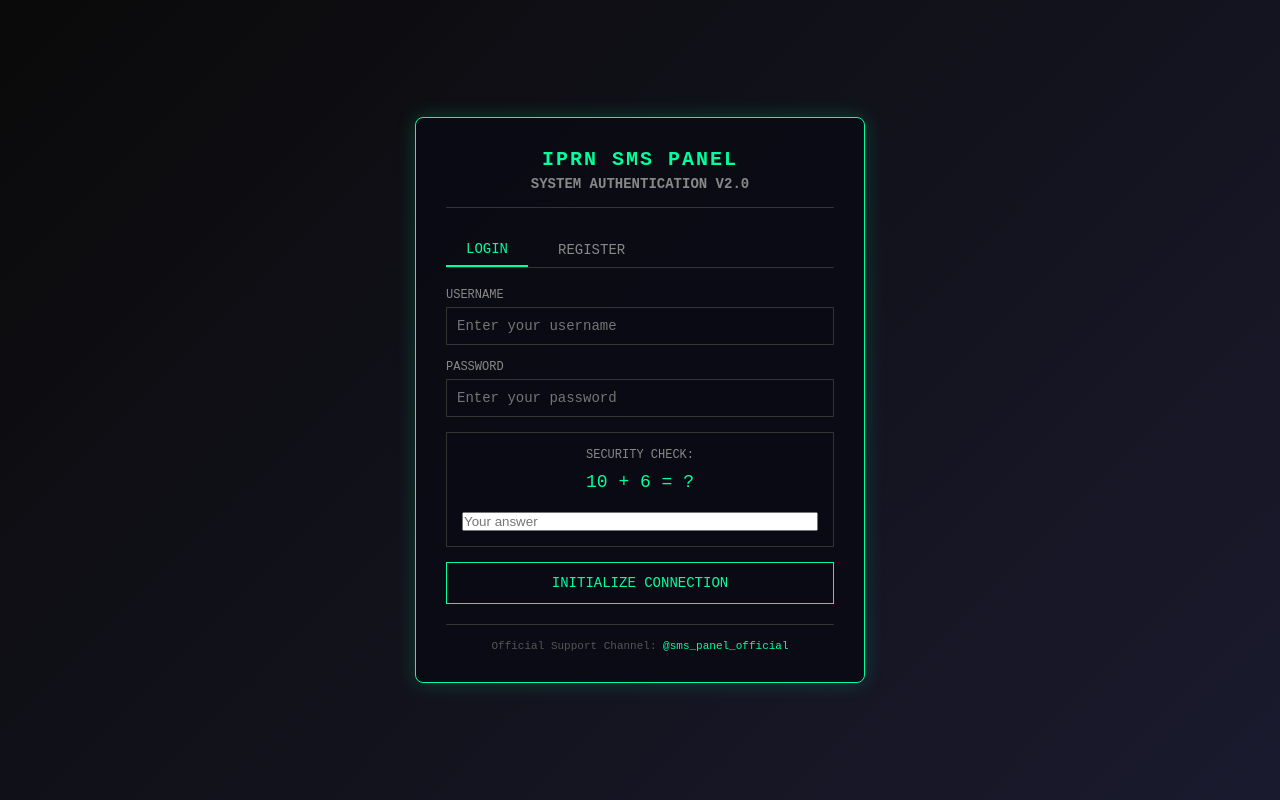
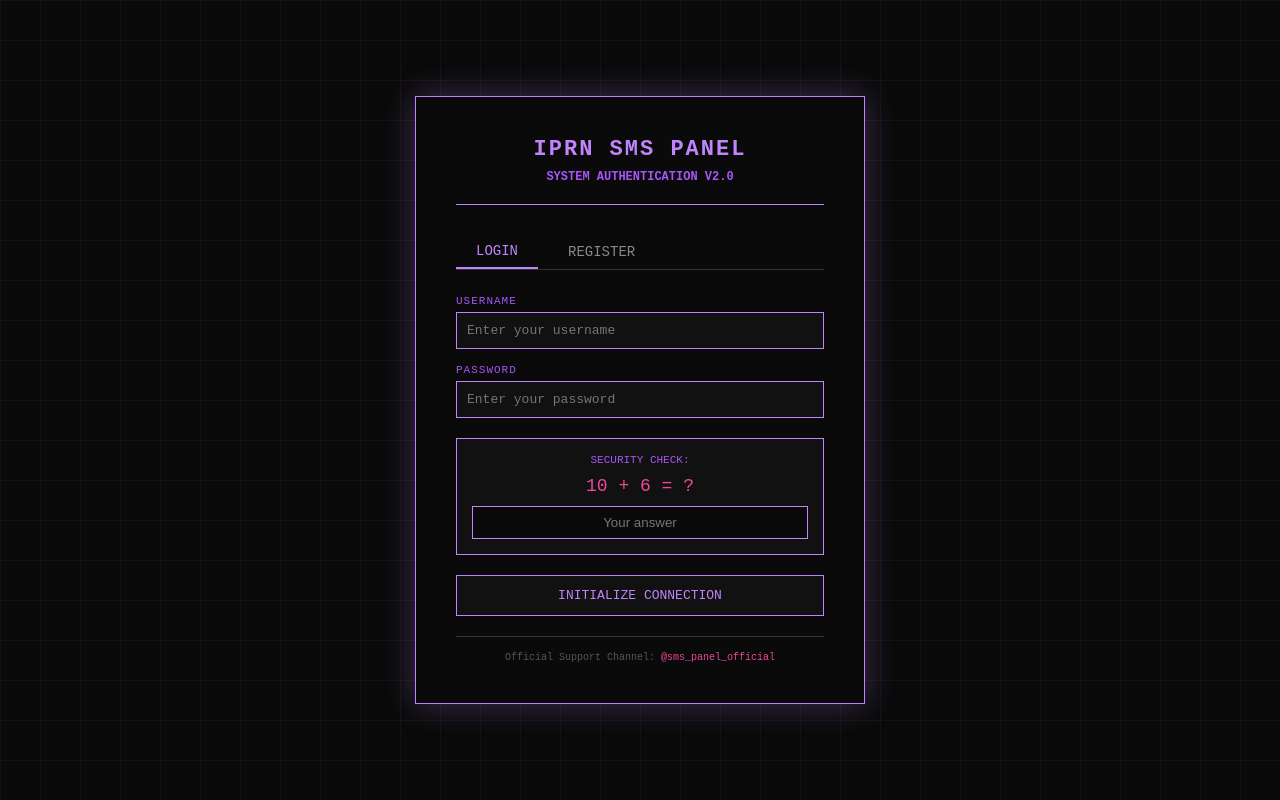
Before and after one commit to SYEDHACKEROFFICIAL/Syed-otp, a website: page index.html in a window 1280 px wide. Drawn offline with Linux system fonts and the light colour scheme.

Commit message:
Update index.html

```diff
--- a/index.html
+++ b/index.html
@@ -3,7 +3,7 @@
 <head>
     <meta charset="UTF-8">
     <meta name="viewport" content="width=device-width, initial-scale=1.0">
-    <title>IPRN SMS PANEL | SYSTEM AUTHENTICATION V2.0</title>
+    <title>IPRN SMS PANEL | SYSTEM AUTHENTICATION</title>
     <style>
         * {
             margin: 0;
@@ -12,47 +12,63 @@
         }
 
         body {
-            background: linear-gradient(135deg, #0a0a0a, #1a1a2e);
+            background: #0a0a0a;
             font-family: 'Courier New', 'Monaco', monospace;
             min-height: 100vh;
             display: flex;
             justify-content: center;
             align-items: center;
-            color: #00ff9d;
+            color: #c084fc;
+        }
+
+        /* Cyber Grid */
+        body::before {
+            content: '';
+            position: fixed;
+            top: 0;
+            left: 0;
+            width: 100%;
+            height: 100%;
+            background-image:
+                linear-gradient(#c084fc10 1px, transparent 1px),
+                linear-gradient(90deg, #c084fc10 1px, transparent 1px);
+            background-size: 40px 40px;
+            pointer-events: none;
         }
 
         .container {
-            background: rgba(10, 10, 20, 0.9);
-            border: 1px solid #00ff9d;
-            border-radius: 8px;
-            padding: 30px;
+            background: #0a0a0a;
+            border: 1px solid #c084fc;
+            padding: 40px;
             width: 450px;
-            box-shadow: 0 0 20px rgba(0, 255, 157, 0.2);
+            position: relative;
+            z-index: 1;
+            box-shadow: 0 0 30px rgba(192, 132, 252, 0.3);
         }
 
         .header {
             text-align: center;
-            margin-bottom: 25px;
-            border-bottom: 1px solid #333;
-            padding-bottom: 15px;
+            margin-bottom: 30px;
+            border-bottom: 1px solid #c084fc;
+            padding-bottom: 20px;
         }
 
         .header h1 {
-            color: #00ff9d;
-            font-size: 20px;
+            color: #c084fc;
+            font-size: 22px;
             letter-spacing: 2px;
         }
 
         .header h2 {
-            color: #888;
-            font-size: 14px;
-            margin-top: 5px;
+            color: #a855f7;
+            font-size: 12px;
+            margin-top: 8px;
         }
 
         .tabs {
             display: flex;
             gap: 10px;
-            margin-bottom: 20px;
+            margin-bottom: 25px;
             border-bottom: 1px solid #333;
         }
 
@@ -67,8 +83,8 @@
         }
 
         .tab-btn.active {
-            color: #00ff9d;
-            border-bottom: 2px solid #00ff9d;
+            color: #c084fc;
+            border-bottom: 2px solid #c084fc;
         }
 
         .form {
@@ -86,66 +102,77 @@
         .input-group label {
             display: block;
             margin-bottom: 5px;
-            color: #888;
-            font-size: 12px;
+            color: #a855f7;
+            font-size: 11px;
+            letter-spacing: 1px;
         }
 
         .input-group input, .input-group select {
             width: 100%;
             padding: 10px;
-            background: #0a0a15;
-            border: 1px solid #333;
-            color: #00ff9d;
+            background: #111;
+            border: 1px solid #c084fc;
+            color: #c084fc;
             font-family: monospace;
-            font-size: 14px;
+            font-size: 13px;
         }
 
         .input-group input:focus {
             outline: none;
-            border-color: #00ff9d;
+            border-color: #ec4899;
+            box-shadow: 0 0 10px rgba(236, 72, 153, 0.3);
         }
 
         .security-box {
-            background: #0a0a15;
-            border: 1px solid #333;
+            background: #111;
+            border: 1px solid #c084fc;
             padding: 15px;
-            margin: 15px 0;
+            margin: 20px 0;
             text-align: center;
         }
 
         .security-box span {
             display: block;
-            color: #888;
-            font-size: 12px;
+            color: #a855f7;
+            font-size: 11px;
         }
 
         .security-box .question {
             font-size: 18px;
-            color: #00ff9d;
+            color: #ec4899;
             margin: 10px 0;
+        }
+
+        .security-box input {
+            background: #0a0a0a;
+            border: 1px solid #c084fc;
+            color: #c084fc;
+            padding: 8px;
+            width: 100%;
+            text-align: center;
         }
 
         .btn {
             width: 100%;
             padding: 12px;
-            background: #0a0a15;
-            border: 1px solid #00ff9d;
-            color: #00ff9d;
+            background: #111;
+            border: 1px solid #c084fc;
+            color: #c084fc;
             font-family: monospace;
-            font-size: 14px;
+            font-size: 13px;
             cursor: pointer;
             transition: all 0.3s;
         }
 
         .btn:hover {
-            background: #00ff9d;
-            color: #0a0a15;
+            background: #c084fc;
+            color: #0a0a0a;
         }
 
         .info-note {
             text-align: center;
             margin-top: 15px;
-            font-size: 11px;
+            font-size: 10px;
             color: #555;
         }
 
@@ -154,12 +181,12 @@
             margin-top: 20px;
             padding-top: 15px;
             border-top: 1px solid #333;
-            font-size: 11px;
+            font-size: 10px;
             color: #555;
         }
 
         .support a {
-            color: #00ff9d;
+            color: #ec4899;
             text-decoration: none;
         }
     </style>
@@ -176,7 +203,7 @@
             <button class="tab-btn" onclick="showTab('register')">REGISTER</button>
         </div>
 
-        <!-- LOGIN FORM -->
+        <!-- LOGIN -->
         <div id="loginForm" class="form active">
             <div class="input-group">
                 <label>USERNAME</label>
@@ -189,12 +216,12 @@
             <div class="security-box">
                 <span>SECURITY CHECK:</span>
                 <span class="question" id="securityQuestion">3 + 4 = ?</span>
-                <input type="text" id="securityAnswer" placeholder="Your answer" style="width:100%; margin-top:10px;">
+                <input type="text" id="securityAnswer" placeholder="Your answer">
             </div>
             <button class="btn" onclick="handleLogin()">INITIALIZE CONNECTION</button>
         </div>
 
-        <!-- REGISTER FORM -->
+        <!-- REGISTER -->
         <div id="registerForm" class="form">
             <div class="input-group">
                 <label>FULL NAME</label>
@@ -203,7 +230,7 @@
             <div class="input-group">
                 <label>COUNTRY</label>
                 <select id="country">
-                    <option value="">Select Country</option>
+                    <option value="">SELECT COUNTRY</option>
                     <option>Pakistan</option>
                     <option>India</option>
                     <option>Indonesia</option>
@@ -212,6 +239,7 @@
                     <option>Sudan</option>
                     <option>Kyrgyzstan</option>
                     <option>Ukraine</option>
+                    <option>Venezuela</option>
                 </select>
             </div>
             <div class="input-group">
@@ -227,9 +255,7 @@
                 <input type="password" id="confirmPass" placeholder="Confirm password">
             </div>
             <button class="btn" onclick="handleRegister()">SUBMIT REGISTRATION</button>
-            <div class="info-note">
-                <i>🔒 Registration requires admin approval</i>
-            </div>
+            <div class="info-note">Registration requires admin approval</div>
         </div>
 
         <div class="support">
@@ -238,7 +264,8 @@
     </div>
 
     <script>
-        // Show tab function
+        let currentUser = null;
+
         function showTab(tab) {
             const loginForm = document.getElementById('loginForm');
             const registerForm = document.getElementById('registerForm');
@@ -257,13 +284,12 @@
             }
         }
 
-        // Random security question
+        // Security question
         const num1 = Math.floor(Math.random() * 10) + 1;
         const num2 = Math.floor(Math.random() * 10) + 1;
         document.getElementById('securityQuestion').innerHTML = num1 + ' + ' + num2 + ' = ?';
         const correctAnswer = (num1 + num2).toString();
 
-        // Handle Login
         function handleLogin() {
             const username = document.getElementById('username').value;
             const password = document.getElementById('password').value;
@@ -274,19 +300,16 @@
                 return;
             }
 
-            // Check admin
             if(username === 'Syedhacker' && password === '0345Syeddlr') {
-                alert('Access Granted! Welcome Admin.');
+                localStorage.setItem('currentUser', JSON.stringify({username: 'Syedhacker', isAdmin: true}));
                 window.location.href = 'admin.html';
                 return;
             }
 
-            // Check normal users
             const users = JSON.parse(localStorage.getItem('users') || '[]');
             const user = users.find(u => u.username === username && u.password === password);
 
             if(user && user.approved) {
-                alert('Access Granted! Welcome ' + username);
                 localStorage.setItem('currentUser', JSON.stringify(user));
                 window.location.href = 'dashboard.html';
             } else if(user && !user.approved) {
@@ -296,7 +319,6 @@
             }
         }
 
-        // Handle Register
         function handleRegister() {
             const fullname = document.getElementById('fullname').value;
             const country = document.getElementById('country').value;
@@ -305,7 +327,7 @@
             const confirmPass = document.getElementById('confirmPass').value;
 
             if(!fullname || !country || !username || !password) {
-                alert('Please fill all fields!');
+                alert('Fill all fields!');
                 return;
             }
 
@@ -318,34 +340,18 @@
             const pending = JSON.parse(localStorage.getItem('pending') || '[]');
 
             if(users.find(u => u.username === username) || pending.find(u => u.username === username)) {
-                alert('Username already exists!');
+                alert('Username exists!');
                 return;
             }
 
-            const newUser = {
-                id: Date.now(),
-                fullname: fullname,
-                country: country,
-                username: username,
-                password: password,
-                approved: false,
-                createdAt: new Date().toISOString()
-            };
-
-            pending.push(newUser);
+            pending.push({id: Date.now(), fullname, country, username, password, approved: false});
             localStorage.setItem('pending', JSON.stringify(pending));
-
-            alert('Registration submitted! Wait for admin approval.');
+            alert('Registration submitted! Wait for approval.');
             showTab('login');
         }
 
-        // Initialize users
-        if(!localStorage.getItem('users')) {
-            localStorage.setItem('users', JSON.stringify([]));
-        }
-        if(!localStorage.getItem('pending')) {
-            localStorage.setItem('pending', JSON.stringify([]));
-        }
+        if(!localStorage.getItem('users')) localStorage.setItem('users', '[]');
+        if(!localStorage.getItem('pending')) localStorage.setItem('pending', '[]');
     </script>
 </body>
 </html>
```
